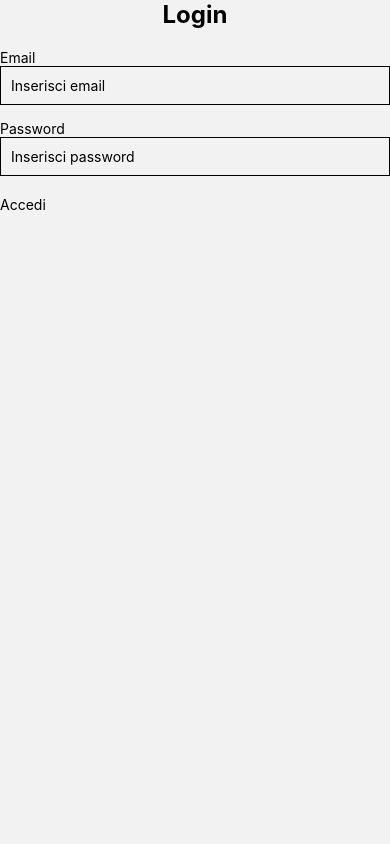
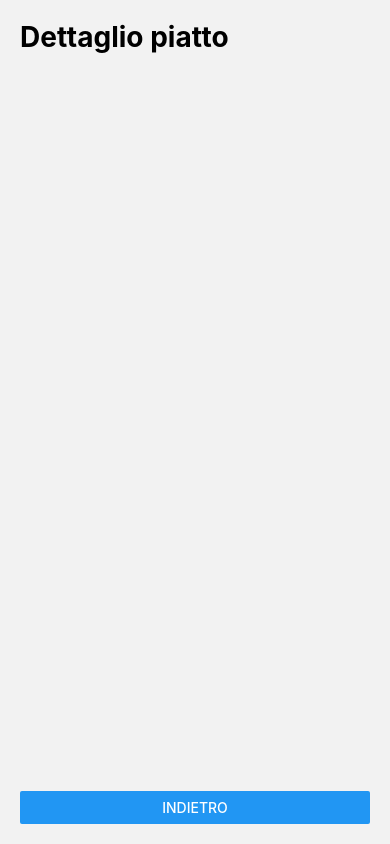
Before and after one commit to alessandroalzati-boop/italian-meals-app, a React Native app in the folder MyApp/: screen /Profile in a window 390 px wide. Built offline with nearby package versions, Linux system fonts and the light colour scheme.

Commit message:
creazione sezione preferiti all'interno del profilo

```diff
--- a/MyApp/App.tsx
+++ b/MyApp/App.tsx
@@ -4,7 +4,7 @@ import { createNativeStackNavigator } from "@react-navigation/native-stack";
 import LoginScreen from "./src/screens/Login";
 import HomeScreen from "./src/screens/Home";
 import DetailsScreen from "./src/screens/Details";
-import FavouriteScreen from "./src/screens/Fovorites";
+import ProfileScreen from "./src/screens/Profile";
 import { FavoriteProvider } from "./src/context/FavoritesContext";
 const Stack = createNativeStackNavigator();
 
@@ -23,7 +23,7 @@ export default function App() {
           />
           <Stack.Screen name="Home" component={HomeScreen} />
           <Stack.Screen name="Details" component={DetailsScreen} />
-          <Stack.Screen name="Favourites" component={FavouriteScreen} />
+          <Stack.Screen name="Profile" component={ProfileScreen} />
         </Stack.Navigator>
       </NavigationContainer>
     </FavoriteProvider>
--- a/MyApp/src/screens/Fovorites.tsx
+++ /dev/null
@@ -1,25 +0,0 @@
-import { View, Text, Button } from "react-native";
-
-export default function FavouriteScreen({ route, navigation }: any) {
-  const id = route.params?.id;
-  const name = route.params?.name;
-
-  return (
-    <View style={{ flex: 1, padding: 20 }}>
-      <Text
-        style={{
-          fontSize: 28,
-          fontWeight: "bold",
-          marginBottom: 15,
-        }}
-      >
-        Dettaglio piatto
-      </Text>
-
-      <Text style={{ fontSize: 18 }}>ID: {id}</Text>
-      <Text style={{ fontSize: 18 }}>Name: {name}</Text>
-
-      <Button title="Indietro" onPress={() => navigation.goBack()} />
-    </View>
-  );
-}
--- a/MyApp/src/screens/Home.tsx
+++ b/MyApp/src/screens/Home.tsx
@@ -44,7 +44,6 @@ export default function HomeScreen({ navigation, route }: any) {
     }
   }
 
-
   useEffect(() => {
     loadMeals();
   }, []);
@@ -61,13 +60,18 @@ function toggleFavorite(idMeal: string) {
 
   return (
     <SafeAreaView style={styles.container}>
-
       <Text style={{ fontSize: 24 }}>
-        Ciao {user?.name ?? "utente"},
-        preferiti:{favoriteIds}
+        Ciao {user?.name ?? "utente"}, preferiti:{favoriteIds}
       </Text>
 
       {user?.avatarUri && (
+        <Pressable
+          onPress={() =>
+            navigation.navigate("Profile", {
+              userEmail: user.email,
+            })
+          }
+        >
           <Image
             source={{ uri: user.avatarUri }}
             style={{
@@ -77,24 +81,16 @@ function toggleFavorite(idMeal: string) {
               marginVertical: 10,
             }}
           />
+        </Pressable>
       )}
 
+      <Text style={{ fontSize: 32 }}>Piatti Italiani</Text>
 
-      <Text style={{ fontSize: 32 }}>
-        Piatti Italiani
-      </Text>
-
-
-      {status === "loading" && (
-        <Text>caricamento...</Text>
-      )}
-
+      {status === "loading" && <Text>caricamento...</Text>}
 
       {status === "error" && (
         <View>
-          <Text>
-            caricamento fallito riprova
-          </Text>
+          <Text>caricamento fallito riprova</Text>
 
           <Pressable onPress={loadMeals}>
             <Text>riprova</Text>
@@ -102,28 +98,23 @@ function toggleFavorite(idMeal: string) {
         </View>
       )}
 
-
       {status === "success" && (
         <FlatList
           data={meals}
           keyExtractor={(item) => item.idMeal}
-
           renderItem={({ item }) => {
             const active = favoriteIds.includes(item.idMeal);
 
             return (
               <TouchableOpacity
                 style={styles.item}
-
                 onPress={() =>
                   navigation.navigate("Details", {
                     id: item.idMeal,
                   })
                 }
               >
-
                 <View style={styles.row}>
-
                   <Image
                     source={{ uri: item.strMealThumb }}
                     style={{
@@ -133,39 +124,29 @@ function toggleFavorite(idMeal: string) {
                     }}
                   />
 
-
-                  <Text style={styles.text}>
-                    {item.strMeal}
-                  </Text>
-                  <Pressable
-                    onPress={() => toggleFavorite(item.idMeal)}
-                  >
+                  <Text style={styles.text}>{item.strMeal}</Text>
+                  <Pressable onPress={() => toggleFavorite(item.idMeal)}>
                     <Text style={styles.favorites}>{active ? "♥" : "♡"}</Text>
                   </Pressable>
                 </View>
-
               </TouchableOpacity>
             );
           }}
         />
-
       )}
-
     </SafeAreaView>
   );
 }
 
-
 const styles = StyleSheet.create({
-
   container: {
     flex: 1,
     padding: 16,
   },
 
-  favorites:{
-     color:"red",
-     fontSize:50,
+  favorites: {
+    color: "red",
+    fontSize: 50,
   },
 
   item: {
@@ -187,5 +168,4 @@ const styles = StyleSheet.create({
   text: {
     fontSize: 18,
   },
-
 });
--- /dev/null
+++ b/MyApp/src/screens/Profile.tsx
@@ -0,0 +1,99 @@
+import {
+  View,
+  Text,
+  Button,
+  FlatList,
+  TouchableOpacity,
+  Image,
+  Pressable,
+  StyleSheet,
+} from "react-native";
+import React from "react";
+
+export default function ProfileScreen({ route, navigation }: any) {
+  const meals = route.params?.favorites;
+  console.log("favourite:", meals);
+
+  return (
+    <View style={{ flex: 1, padding: 20 }}>
+      <Text
+        style={{
+          fontSize: 28,
+          fontWeight: "bold",
+          marginBottom: 15,
+        }}
+      >
+        Dettaglio piatto
+      </Text>
+
+      <FlatList
+        data={meals}
+        keyExtractor={(item) => item.idMeal}
+        renderItem={({ item }) => {
+          const active = meals.includes(item.idMeal);
+
+          return (
+            <TouchableOpacity
+              style={styles.item}
+              onPress={() =>
+                navigation.navigate("Details", {
+                  id: item.idMeal,
+                })
+              }
+            >
+              <View style={styles.row}>
+                <Image
+                  source={{ uri: item.strMealThumb }}
+                  style={{
+                    width: 200,
+                    height: 200,
+                    borderRadius: 10,
+                  }}
+                />
+
+                <Text style={styles.text}>{item.strMeal}</Text>
+                <Pressable>
+                  <Text style={styles.favorites}>{active ? "♥" : "♡"}</Text>
+                </Pressable>
+              </View>
+            </TouchableOpacity>
+          );
+        }}
+      />
+
+      <Button title="Indietro" onPress={() => navigation.goBack()} />
+    </View>
+  );
+}
+
+const styles = StyleSheet.create({
+  container: {
+    flex: 1,
+    padding: 16,
+  },
+
+  favorites: {
+    color: "red",
+    fontSize: 50,
+  },
+
+  item: {
+    padding: 16,
+    marginBottom: 10,
+    backgroundColor: "#eee",
+    borderRadius: 8,
+  },
+
+  row: {
+    flexDirection: "row",
+    alignItems: "center",
+    gap: 12,
+    paddingVertical: 12,
+    borderBottomWidth: 1,
+    borderBottomColor: "#ccc",
+  },
+
+  text: {
+    fontSize: 18,
+  },
+});
```
Lines whose indentation alone changed are shown as unchanged.
